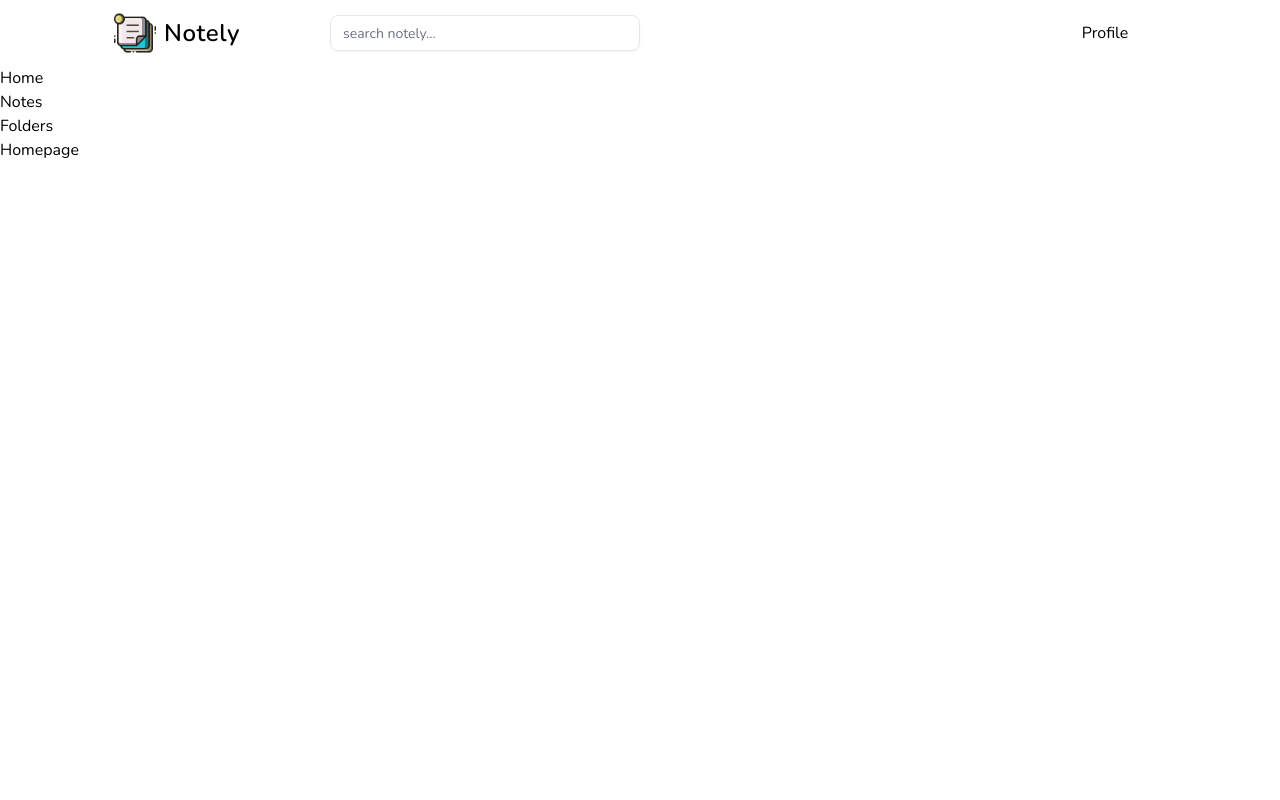
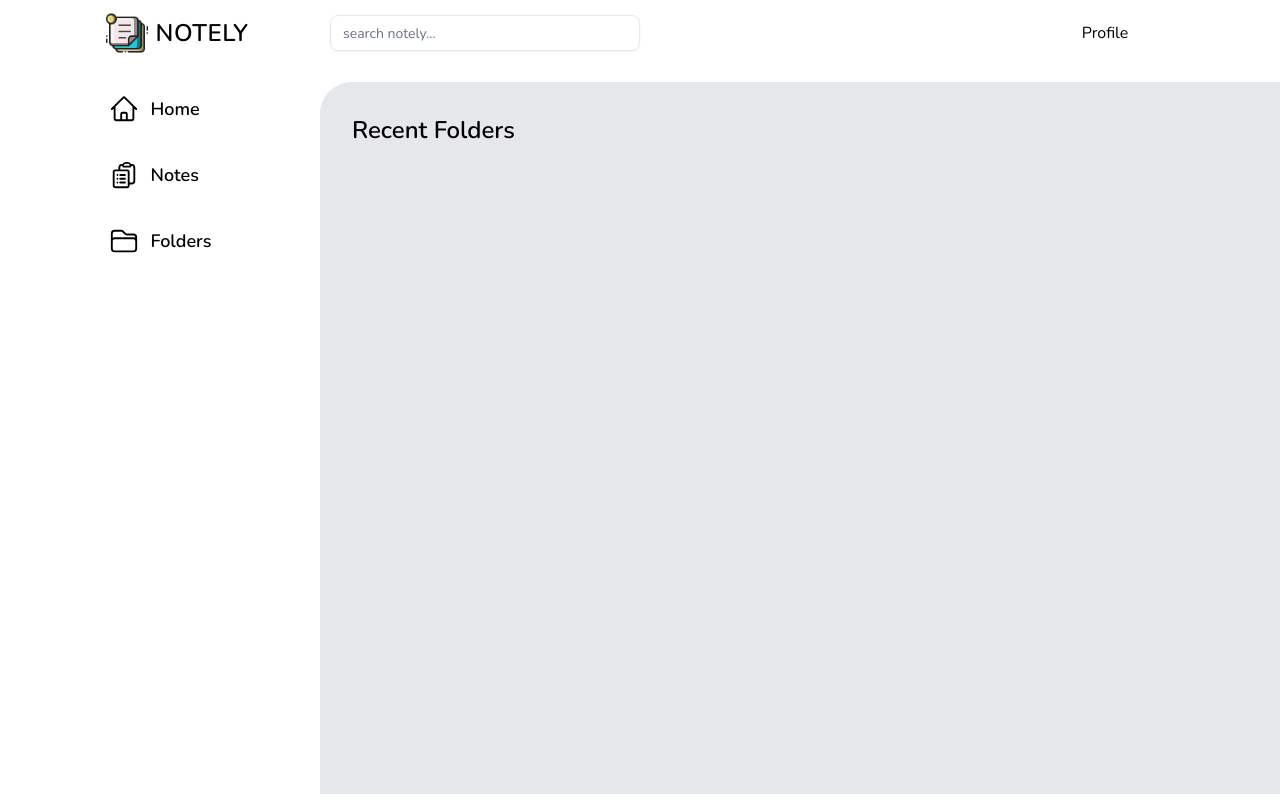
Before and after one commit to bentleyminwa/Notely, a Next.js app: page / in a window 1280 px wide. Built offline with nearby package versions, Linux system fonts and the light colour scheme.

Commit message:
Enhance UI with improved headings and layout adjustments for folders and notes pages

```diff
--- a/app/folders/page.tsx
+++ b/app/folders/page.tsx
@@ -1,7 +1,7 @@
 export default function FoldersPage() {
   return (
     <section>
-      <h1>Page of all the created folders</h1>
+      <h1 className="text-2xl font-semibold">Your Folders</h1>
     </section>
   );
 }
--- a/app/layout.tsx
+++ b/app/layout.tsx
@@ -21,14 +21,14 @@ export default function RootLayout({
   return (
     <html lang="en">
       <body className={`${nunito.className} antialiased`}>
-        <header>
+        <header className="mb-4">
           <Header />
         </header>
-        <main>
-          <aside>
+        <main className="grid grid-cols-[1fr_2fr_1fr] min-h-[89vh]">
+          <aside className="place-items-center">
             <Sidebar />
           </aside>
-          <section>
+          <section className="col-span-2 bg-gray-200 rounded-tl-4xl p-8">
             <Providers>{children}</Providers>
           </section>
         </main>
--- a/app/notes/page.tsx
+++ b/app/notes/page.tsx
@@ -1,7 +1,7 @@
 export default function NotesPage() {
   return (
     <section>
-      <h1>Page with all the notes</h1>
+      <h1 className="text-2xl font-semibold">Your Notes</h1>
     </section>
   );
 }
--- a/app/page.tsx
+++ b/app/page.tsx
@@ -1,7 +1,7 @@
 export default function Home() {
   return (
     <div>
-      <h1>Homepage</h1>
+      <h1 className="text-2xl font-semibold">Recent Folders</h1>
     </div>
   );
 }
--- a/components/layout/header.tsx
+++ b/components/layout/header.tsx
@@ -15,7 +15,10 @@ export default function Header() {
           height={50}
           priority
         />
-        <Link href="/" className="text-2xl font-semibold tracking-wide">
+        <Link
+          href="/"
+          className="text-2xl font-semibold tracking-wide uppercase"
+        >
           Notely
         </Link>
       </div>
--- a/components/layout/sidebar.tsx
+++ b/components/layout/sidebar.tsx
@@ -8,7 +8,13 @@ export default function Sidebar() {
       <ul>
         {navItems.map((navItem) => (
           <li key={navItem.label}>
-            <Link href={navItem.href}>{navItem.label}</Link>
+            <Link
+              href={navItem.href}
+              className="flex items-center gap-3 mb-3 p-3"
+            >
+              <span>{navItem.icon}</span>
+              <span className="text-lg font-semibold">{navItem.label}</span>
+            </Link>
           </li>
         ))}
       </ul>
--- a/config/site/index.tsx
+++ b/config/site/index.tsx
@@ -13,17 +13,17 @@ export const siteConfig = {
     {
       href: "/",
       label: "Home",
-      icon: <HomeIcon />,
+      icon: <HomeIcon width={30} />,
     },
     {
       href: "/notes",
       label: "Notes",
-      icon: <ClipboardDocumentListIcon />,
+      icon: <ClipboardDocumentListIcon width={30} />,
     },
     {
       href: "/folders",
       label: "Folders",
-      icon: <FolderIcon />,
+      icon: <FolderIcon width={30} />,
     },
   ],
 };
```
